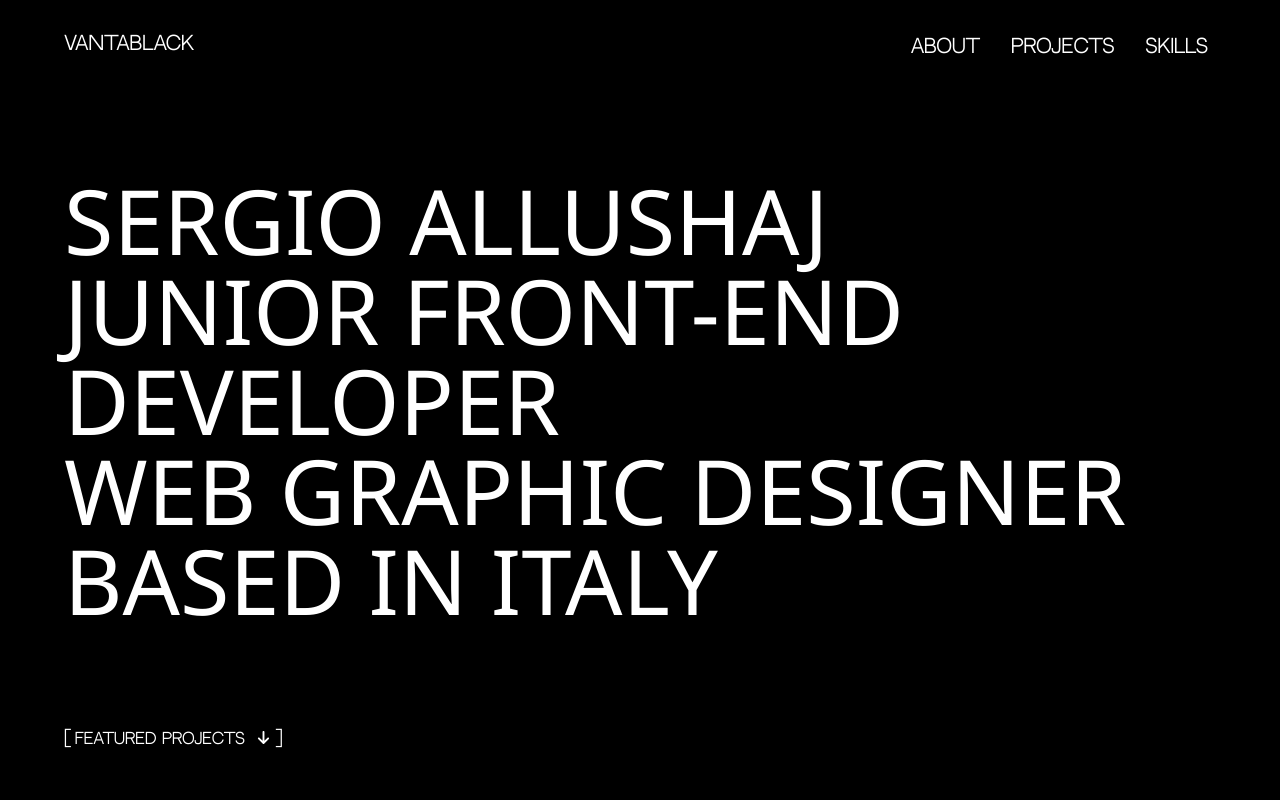
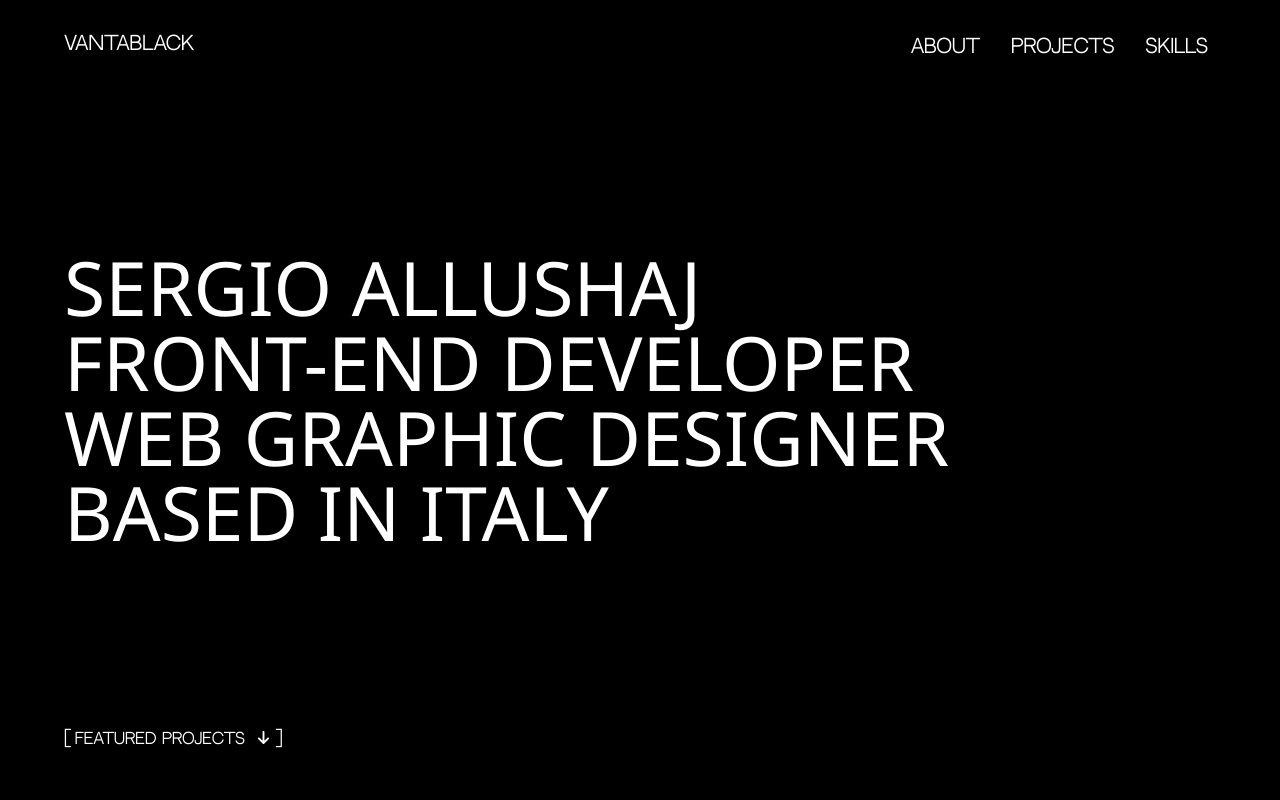
Before and after one commit to kuroiokami89/VantaBlack-Website-2.0, a Next.js app: page / in a window 1280 px wide. Shown: the top 800 px of the page. Built offline with nearby package versions, Linux system fonts and the light colour scheme; a web font is replaced by a local one.

Commit message:
H1 font fix

```diff
--- a/src/app/components/Intro.js
+++ b/src/app/components/Intro.js
@@ -12,7 +12,7 @@ export default function Intro() {
         <h1>
           SERGIO ALLUSHAJ
           <br />
-          JUNIOR FRONT-END DEVELOPER
+          FRONT-END DEVELOPER
           <br />
           WEB GRAPHIC DESIGNER
           <br />
--- a/src/app/mediaquery.css
+++ b/src/app/mediaquery.css
@@ -29,7 +29,7 @@
   }
 
   h1 {
-    font-size: 6rem !important;
+    font-size: 5rem !important;
     line-height: 1.05;
   }
 
```
